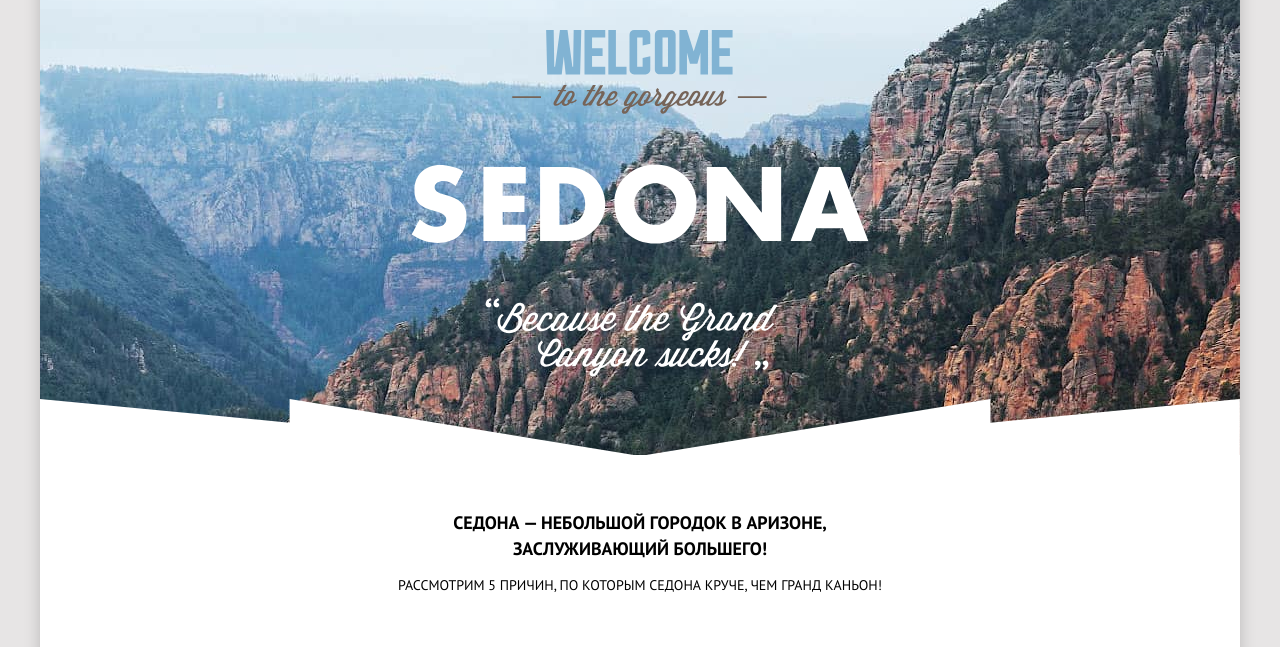
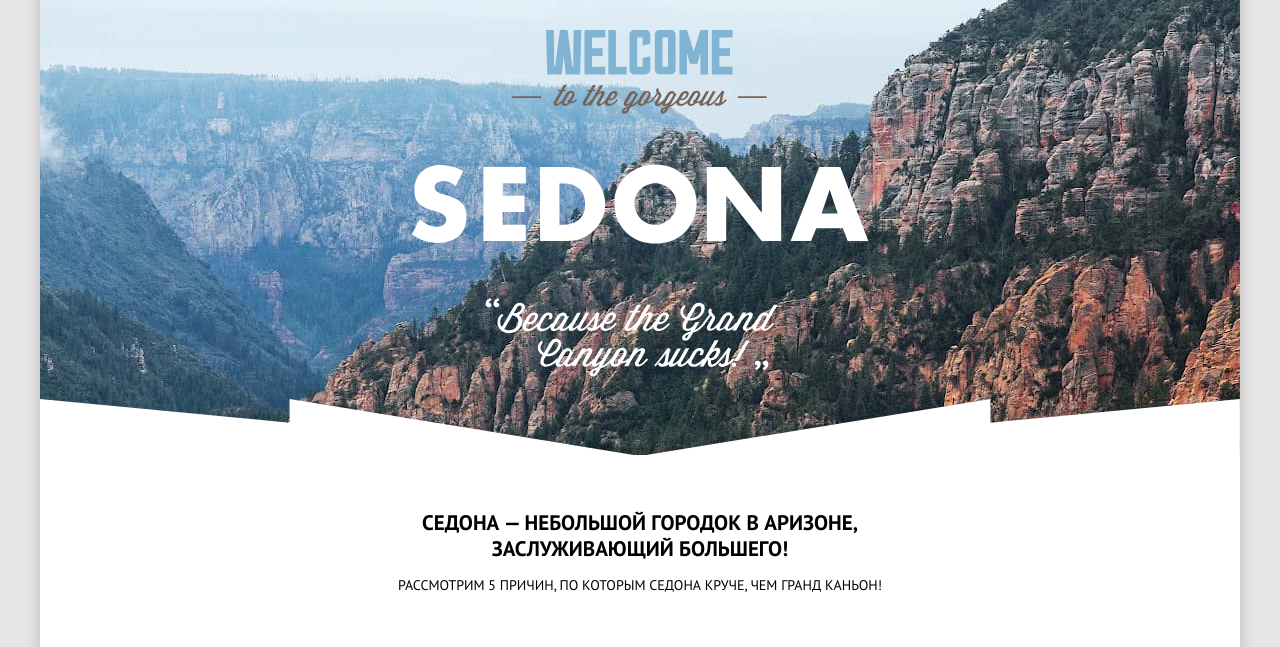
Before and after one commit to tatianaepifanova/html-school, a website: page index.html in a window 1280 px wide. Shown: the part 119-766 px from the top of the page. Drawn offline with Linux system fonts and the light colour scheme.

Commit message:
main title font size

```diff
--- a/styles/blocks/main.css
+++ b/styles/blocks/main.css
@@ -42,6 +42,11 @@
     padding: 44px 0 0;
   }
 
+  .main-info-title {
+    font-size: 21px;
+    line-height: 26px;
+  }
+
   .main-info-form {
     padding: 64px 0 0;
   }
```
